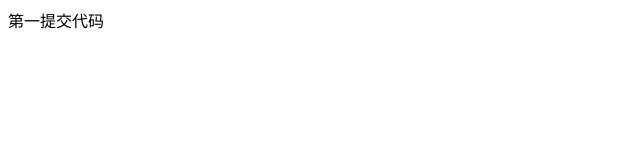
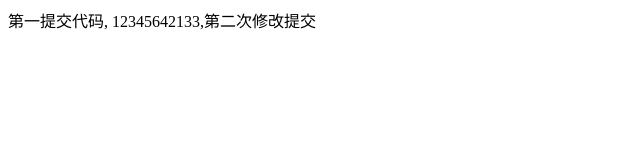
Before and after one commit to Z-haowang/demo, a plain HTML site: page index.html in a window 1280 px wide. Shown: the whole page, without its empty margins (0-640 px from the left). Drawn offline with Linux system fonts and the light colour scheme.

Commit message:
第二次修改提交

```diff
--- a/index.html
+++ b/index.html
@@ -7,6 +7,7 @@
     <title>Document</title>
 </head>
 <body>
-    第一提交代码
+    第一提交代码,
+    12345642133,第二次修改提交
 </body>
 </html>
```
